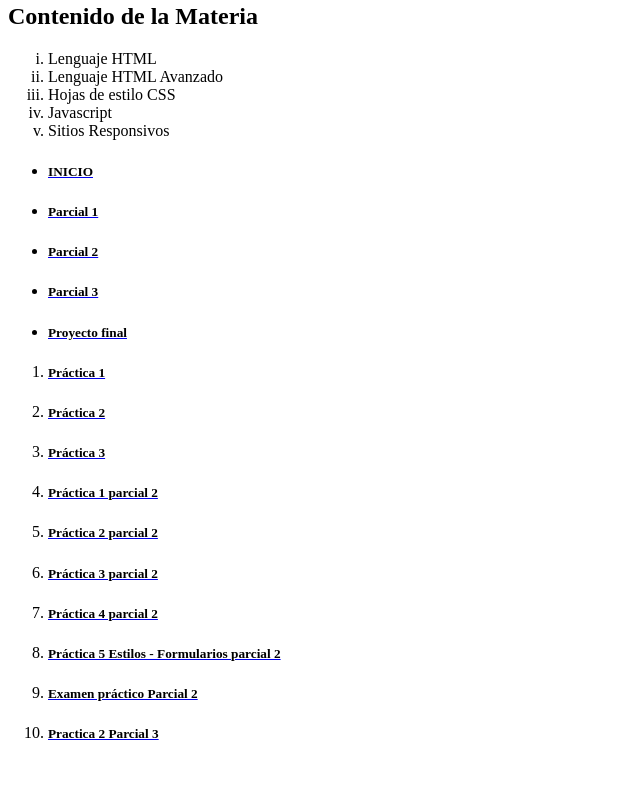
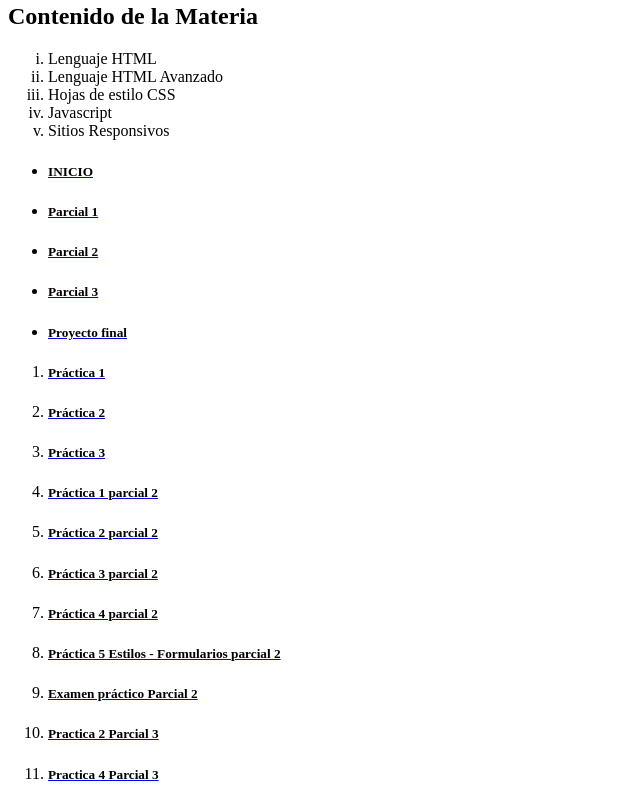
Before and after one commit to Kayjeys/portafolioweb, a plain HTML site: page index.html in a window 1280 px wide. Shown: the part 928-1733 px from the top of the page, without its empty margins (0-640 px from the left). Before the commit the page ends 1693 px from the top, so only its background shows below. Drawn offline with Linux system fonts and the light colour scheme.

Commit message:
Update index.html

```diff
--- a/index.html
+++ b/index.html
@@ -72,6 +72,7 @@
             <li class="cc" ><a href="p8.html"><h5><p style="color:#000000";>Práctica 5 Estilos - Formularios parcial 2</p></h5></a></li>
             <li class="cc" ><a href="Examen Parcial 2/Examen2.html"><h5><p style="color:#000000";>Examen práctico Parcial 2</p></h5></a></li>
             <li class="cc" ><a href="p2par3/Practica2.html"><h5><p style="color:#000000";>Practica 2 Parcial 3</p></h5></a></li>
+            <li class="cc" ><a href="practica 4/prac4.html"><h5><p style="color:#000000";>Practica 4 Parcial 3</p></h5></a></li>
         </ol>
     </body>
 
```
